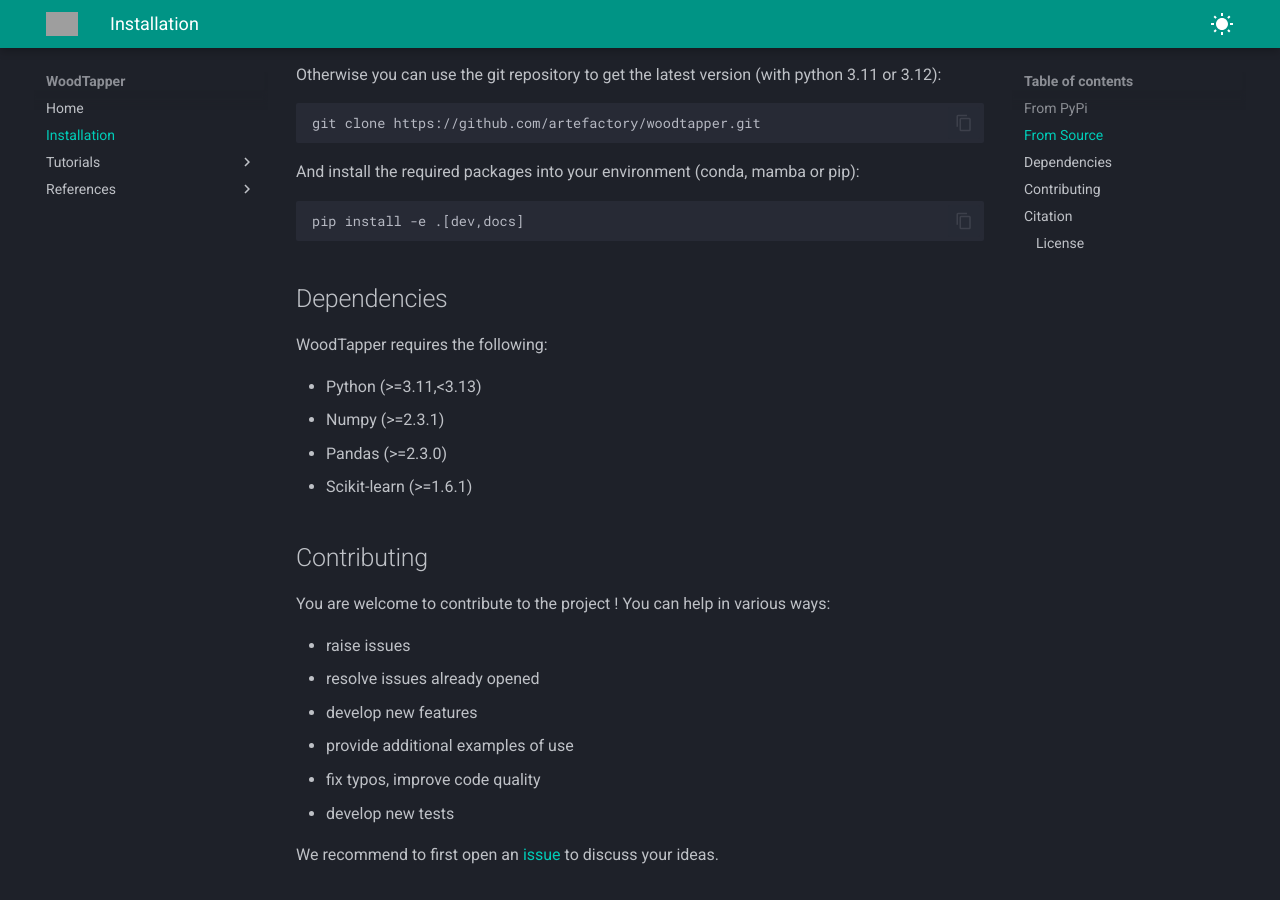
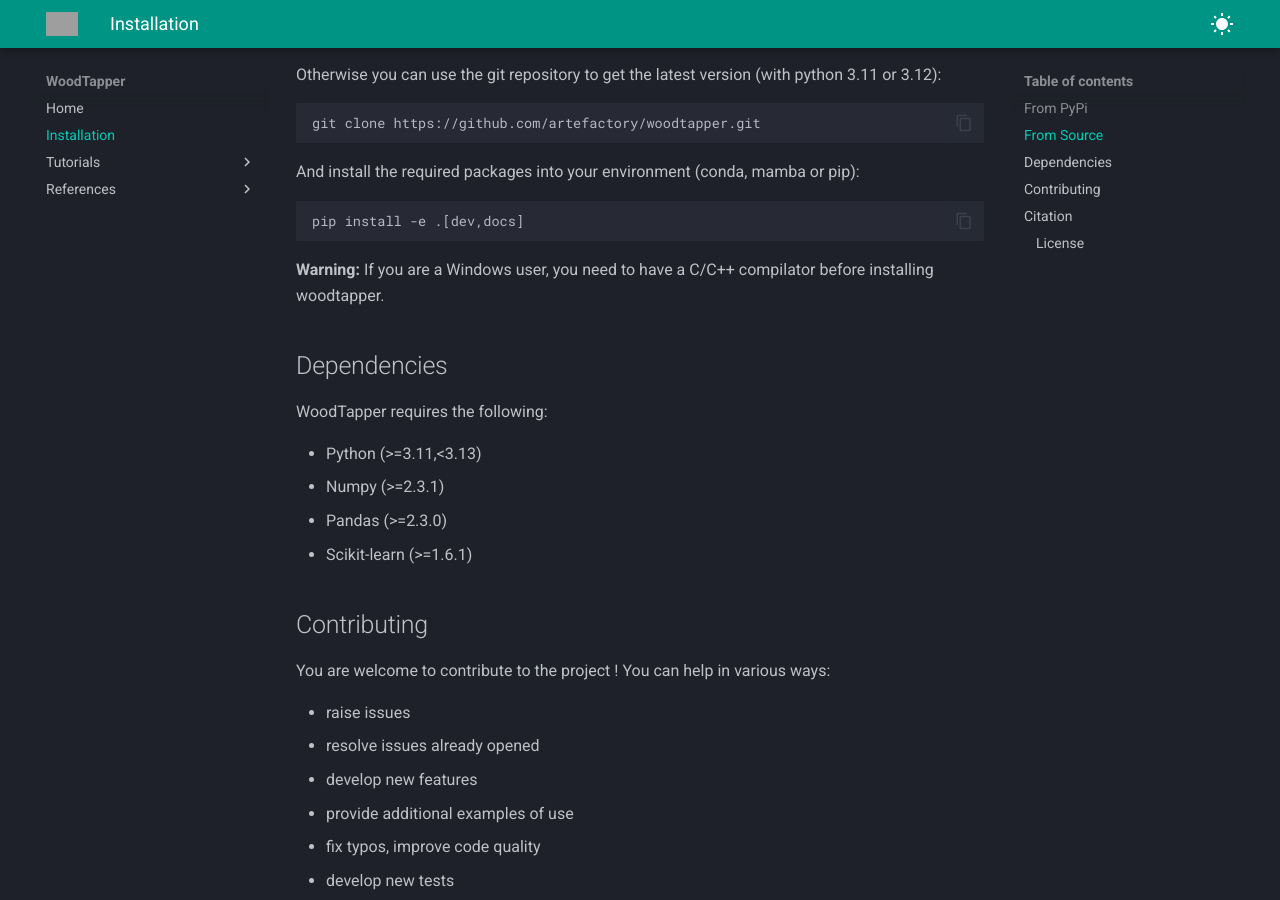
Before and after one commit to artefactory/woodtapper, an MkDocs documentation site: the page built from docs/installation.md, in a window 1280 px wide and 900 px high, scrolled down 407 px. Built offline with MkDocs 1.6.1 and Material for MkDocs 9.7.7, drawn with Linux system fonts in a browser that asks for light colours; grey boxes are pictures that could not be loaded.

Commit message:
Add warning for windows user

````diff
--- a/docs/installation.md
+++ b/docs/installation.md
@@ -18,6 +18,8 @@
 ```bash
 pip install -e .[dev,docs]
 ```
+
+**Warning:** If you are a Windows user, you need to have a C/C++ compilator before installing woodtapper.
 
 ## Dependencies
 
````
